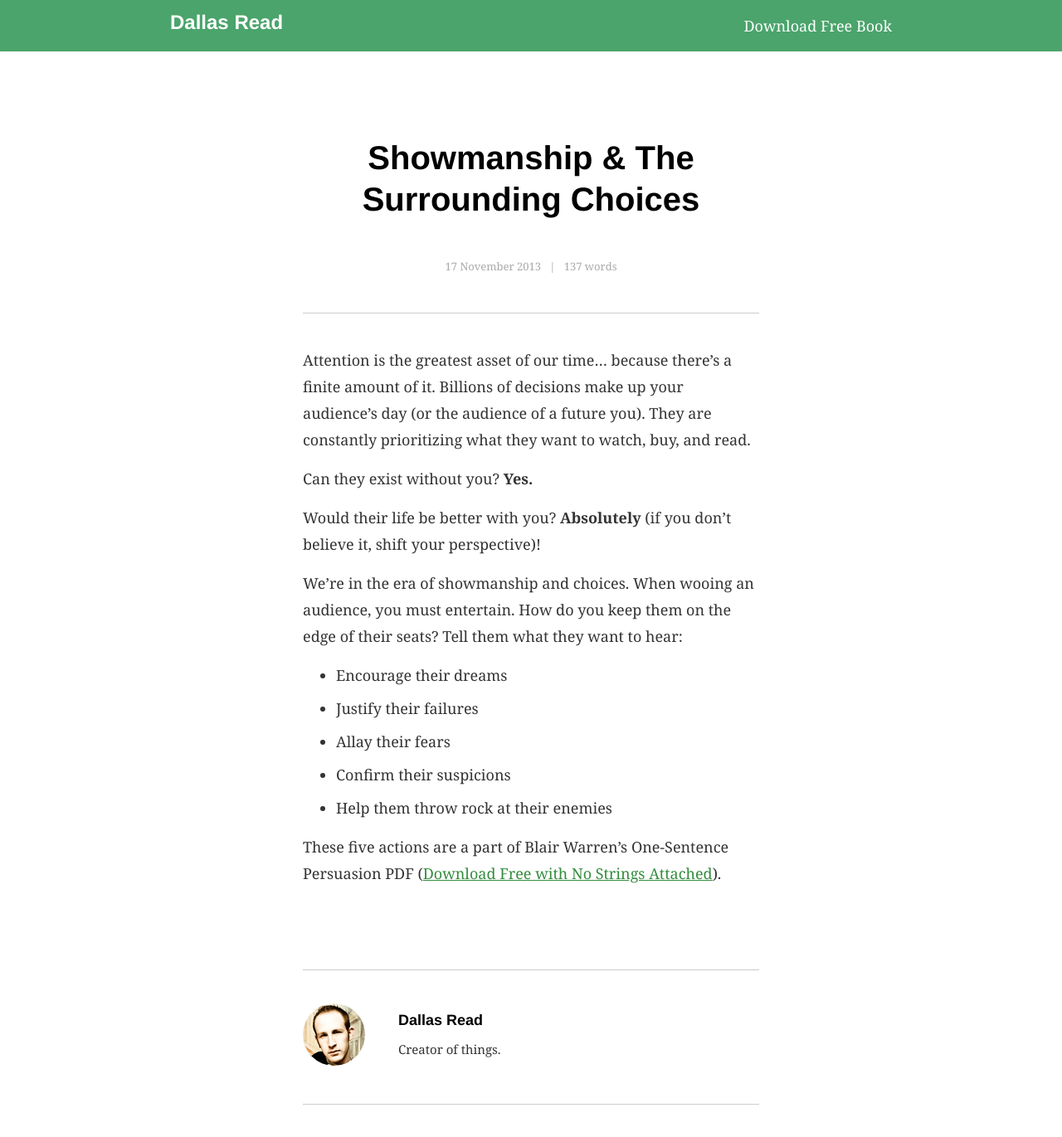
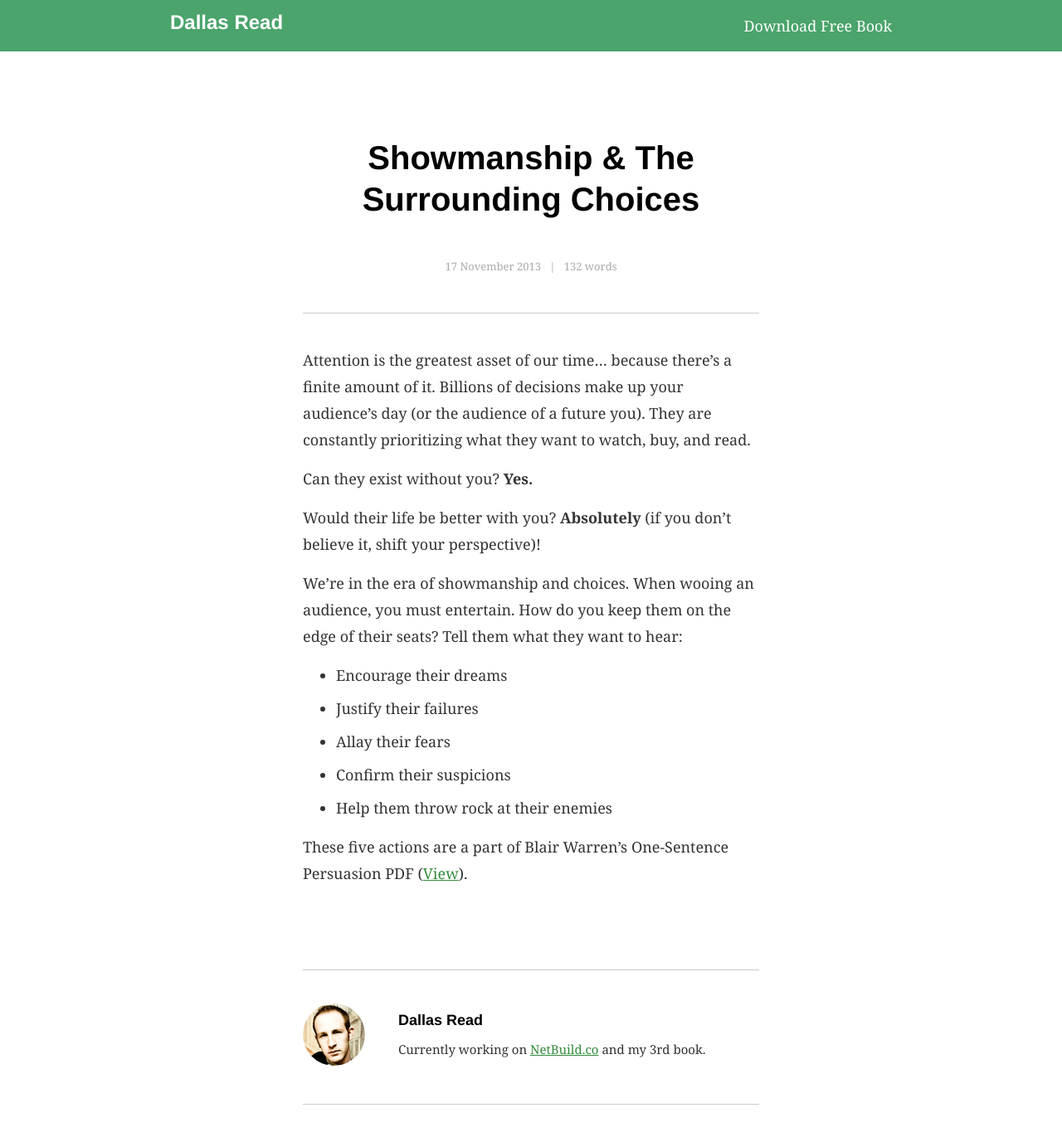
Before and after one commit to dallasread/www.dallasread.com, a Jekyll site: the page built from _posts/musings/2013-11-17-showmanship-and-the-surrounding-choices.md, in a window 1280 px wide and 1400 px high. Shown: the top 1371 px of the window at 83% size. Built offline with Jekyll 4.4.1, drawn with Linux system fonts in a browser that asks for light colours; Markdown is read by kramdown in place of the engine named in the settings.

Commit message:
New byline.

```diff
--- a/_includes/byline.html
+++ b/_includes/byline.html
@@ -3,7 +3,7 @@
   <img src="/assets/images/pr.jpeg">
   <h3><a href="http://dallasread.com" rel="author">Dallas Read</a></h3>
   <p>
-    Creator of things.
+    Currently working on <a href="https://www.netbuild.co">NetBuild.co</a> and my 3rd book.
   </p>
   <div class="clear"></div>
 </div>
--- a/_posts/musings/2013-11-17-showmanship-and-the-surrounding-choices.md
+++ b/_posts/musings/2013-11-17-showmanship-and-the-surrounding-choices.md
@@ -19,4 +19,4 @@ We're in the era of showmanship and choices. When wooing an audience, you must e
 - Confirm their suspicions
 - Help them throw rock at their enemies
 
-These five actions are a part of Blair Warren's One-Sentence Persuasion PDF ([Download Free with No Strings Attached](/assets/free/OneSentencePersuasion.pdf)).
+These five actions are a part of Blair Warren's One-Sentence Persuasion PDF ([View](/assets/free/OneSentencePersuasion.pdf)).
```
